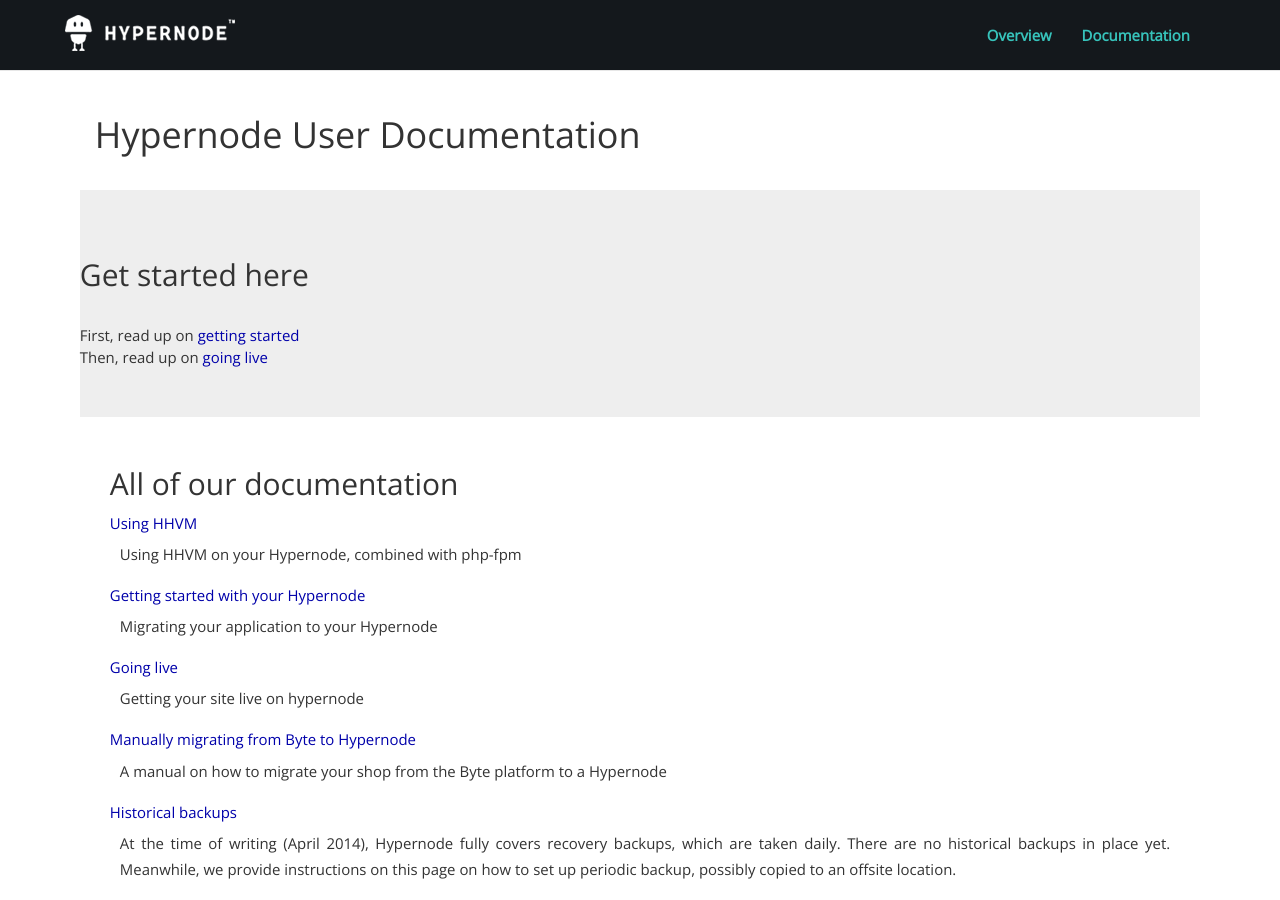
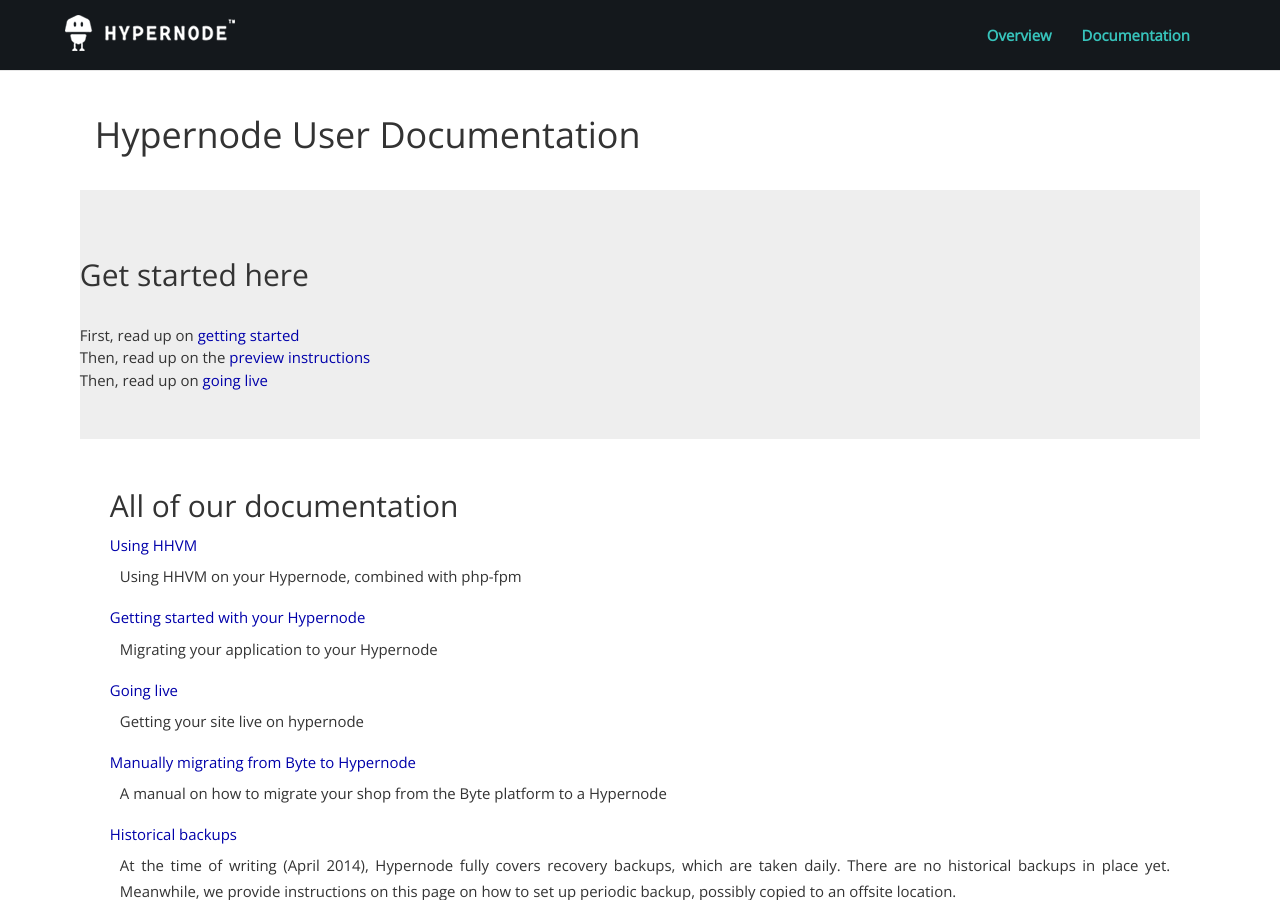
Before and after one commit to damnlie/hypernode.github.io, a Jekyll site: the page built from index.html, in a window 1280 px wide and 900 px high. Built offline with Jekyll 4.4.1, drawn with Linux system fonts in a browser that asks for light colours; nearby versions of some CDN libraries; Markdown is read by kramdown in place of the engine named in the settings; a script that is not in the unit is left out.

Commit message:
Link to preview instructions

```diff
--- a/index.html
+++ b/index.html
@@ -8,6 +8,7 @@
   <div class="row jumbotron">
     <h2>Get started here</h2><br/>
     First, read up on <a href="{% post_url 2014-05-01-getting-started %}">getting started</a><br/>
+    Then, read up on the <a href="{% post_url 2014-02-13-preview-instructions %}">preview instructions</a><br/>
     Then, read up on <a href="{% post_url 2014-05-01-going-live %}">going live</a><br/>
   </div>
   <div class="row" id="doclist">
```
